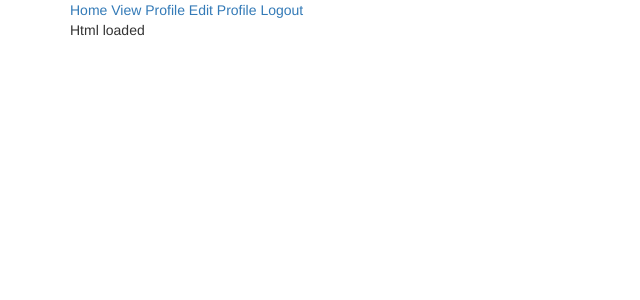
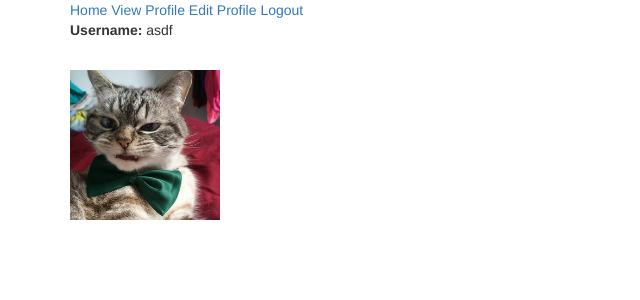
Before and after one commit to KiaraRaynS/Catslist-23-06-16-, a Django app: a page that uses appcatslist/templates/base.html in a window 1280 px wide. Shown: the top 300 px of the page, without its empty margins (0-640 px from the left). Run offline with Django 3.2, Linux system fonts and the light colour scheme; a user stored in the database is signed in; data comes from the database, SQL or seed files in the repository; both versions use the stored data as it was after the commit; some libraries are stand-ins or nearby versions.

Commit message:
User profile basics done

```diff
--- a/appcatslist/models.py
+++ b/appcatslist/models.py
@@ -23,6 +23,12 @@ class UserProfile(models.Model):
     userdescription = models.TextField(null=True, blank=True)
     preferredcity = models.CharField(max_length=30, choices=cities, null=True, blank=True)
     photo = models.ImageField(upload_to='profile_photos', null=True, blank=True, name='photo')
+
+    @property
+    def photo_url(self):
+        if self.photo:
+            return self.photo.url
+        return "http://cdn.mysitemyway.com/etc-mysitemyway/icons/legacy-previews/icons-256/rounded-glossy-black-icons-animals/016581-rounded-glossy-black-icon-animals-animal-cat4.png"
 
 
 class CategoryList(models.Model):
--- /dev/null
+++ b/appcatslist/static/appcatslist/custome.css
@@ -0,0 +1,4 @@
+.thumb {
+  width: 150px;
+  height: 150px;
+}
--- a/appcatslist/templates/base.html
+++ b/appcatslist/templates/base.html
@@ -6,6 +6,7 @@
   <meta charset='utf-8'>
   <title>Catslist</title>
   <link rel='stylesheet' href="{% static 'appcatslist/css/bootstrap.css' %}"/>
+  <link rel='stylesheet' href="{% static 'appcatslist/custome.css' %}">
   {% block headcontent %}
   {% endblock %}
 </head>
--- a/appcatslist/templates/userprofile.html
+++ b/appcatslist/templates/userprofile.html
@@ -1,5 +1,8 @@
 {% extends 'base.html' %}
 
 {% block bodycontent %}
-  <p>Html loaded</p>
+  <br>
+  <p><b>Username:</b> {{ user.username }}</p>
+  <br>
+  <img class='thumb' src="{{ user.userprofile.photo_url }}"/>
 {% endblock %}
```
Also changed, not shown: appcatslist/profile_photos/f929a5ece358051801bf3a41d7eaa771.jpg (renamed from profile_photos/f929a5ece358051801bf3a41d7eaa771.jpg), appcatslist/profile_photos/f929a5ece358051801bf3a41d7eaa771_kQTyRpa.jpg (added), appcatslist/profile_photos/screen-shot-2015-08-24-at-12.41.28-pm.png (renamed from profile_photos/screen-shot-2015-08-24-at-12.41.28-pm.png), appcatslist/profile_photos/screen-shot-2015-08-24-at-12.41.28-pm_M33SJWG.png (added), db.sqlite3.
